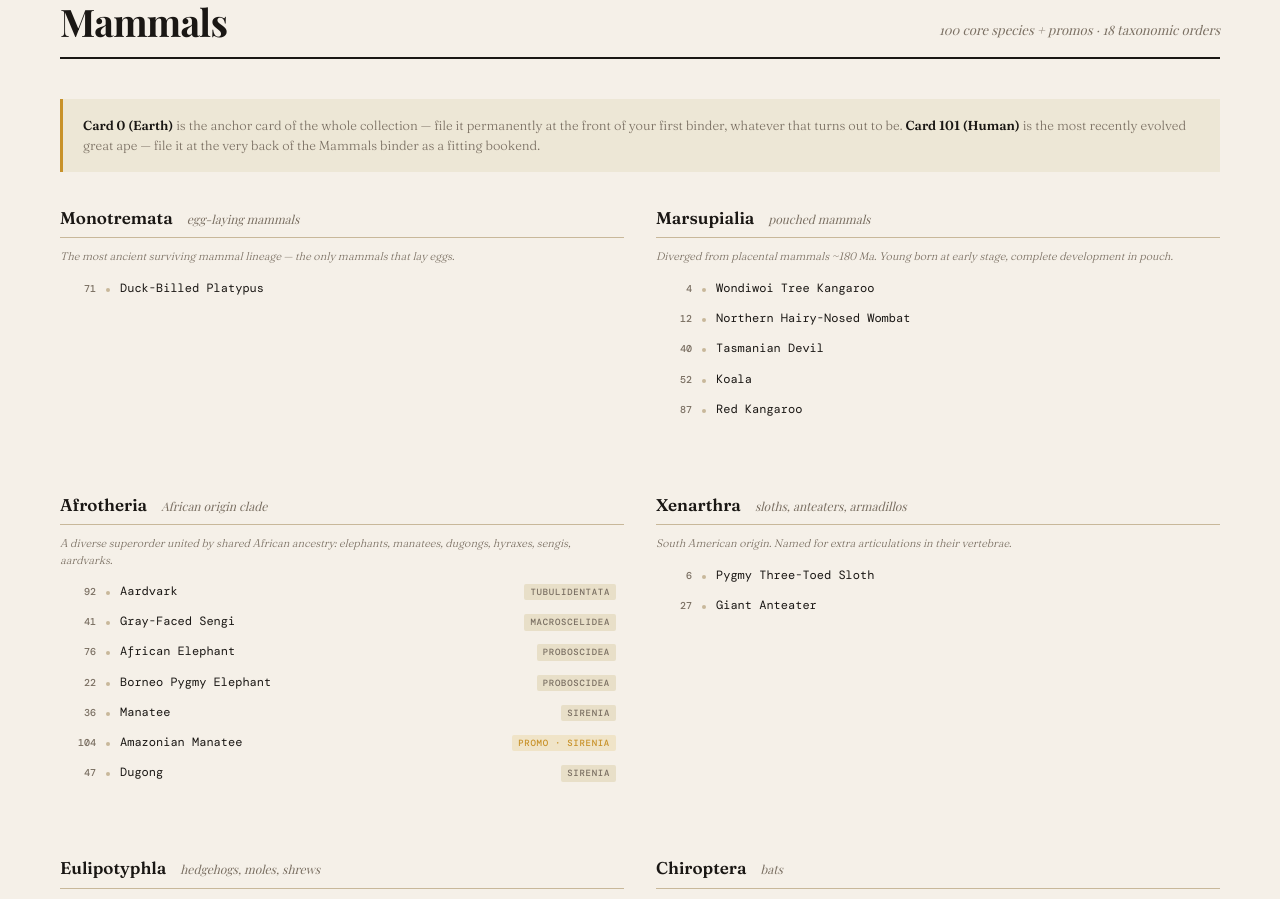
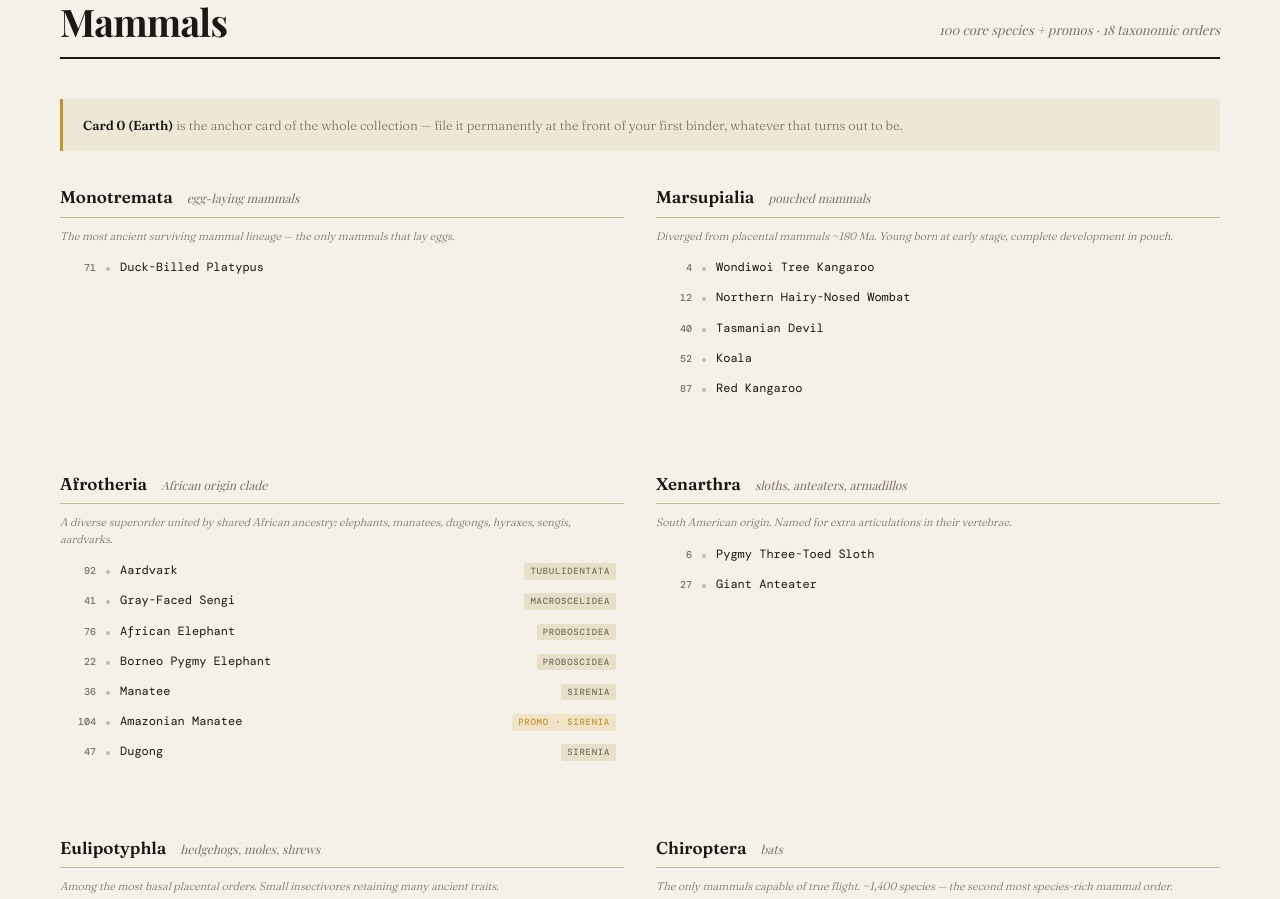
Before and after one commit to lifetcg-taxonomy/lifetcg-taxonomy.github.io, a plain HTML site: page binder-guide.html in a window 1280 px wide. Shown: the part 986-1885 px from the top of the page. Drawn offline with nearby package versions, Linux system fonts and the light colour scheme; a web font is replaced by a local one.

Commit message:
Updated binder-guide.html

```diff
--- a/binder-guide.html
+++ b/binder-guide.html
@@ -489,7 +489,7 @@
   </div>
 
   <div class="intro-note" style="margin-top:0">
-    <strong>Card 0 (Earth)</strong> is the anchor card of the whole collection — file it permanently at the front of your first binder, whatever that turns out to be. <strong>Card 101 (Human)</strong> is the most recently evolved great ape — file it at the very back of the Mammals binder as a fitting bookend.
+    <strong>Card 0 (Earth)</strong> is the anchor card of the whole collection — file it permanently at the front of your first binder, whatever that turns out to be.
   </div>
 
   <div class="order-grid">
```
